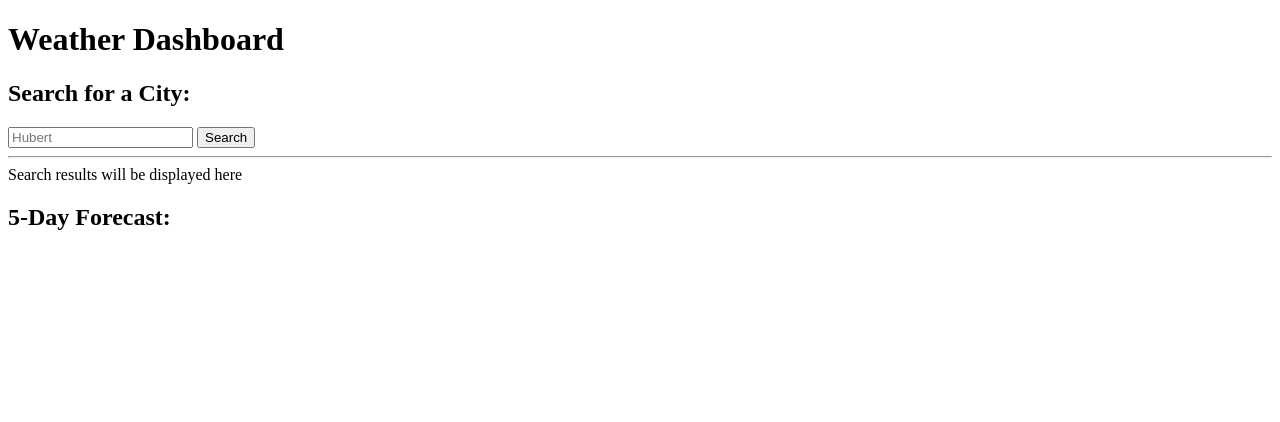
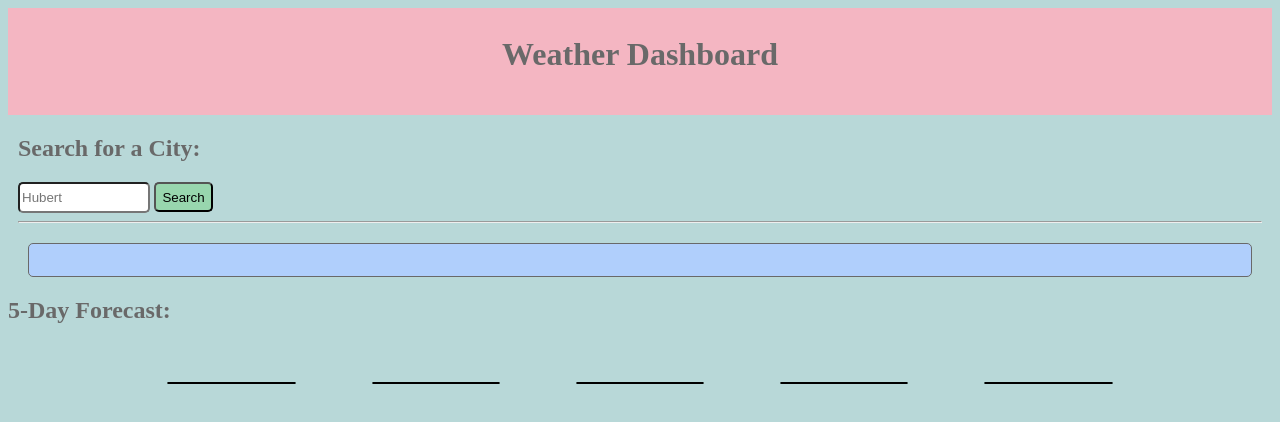
Before and after one commit to BrianMorse1/brian-morse-weather-app, a plain HTML site: page index.html in a window 1280 px wide. Drawn offline with Linux system fonts and the light colour scheme.

Commit message:
almost done, only working on styling

```diff
--- a/index.html
+++ b/index.html
@@ -5,6 +5,7 @@
     <meta http-equiv="X-UA-Compatible" content="IE=edge">
     <meta name="viewport" content="width=device-width, initial-scale=1.0">
     <title>Weather Dashboard</title>
+    <link rel="stylesheet" href="styles.css">
 </head>
 <body>
     <header>
@@ -21,7 +22,7 @@
 
     <div id="past-searches"></div>
 
-    <div id="display-results">Search results will be displayed here
+    <div id="display-results">
         <p id="city-name"></p>
         <p id="current-date"></p>
         <img id="current-weather-icon" alt="icon diplaying current weather" style="display: none;"></img>
--- a/index.js
+++ b/index.js
@@ -82,7 +82,6 @@ const getGeo = () => {
 
         //uses data from geocoding for fetch request to open weather api and sets attributes of DOM to recieved information
         const getWeather = async () => {
-              resultDiv.textContent = '';
               const response = await fetch(`https://api.openweathermap.org/data/2.5/forecast?lat=${lat}&lon=${long}&appid=${openweatherKey}`);
               const data = await response.json();
               iconCode = data.list[0].weather[0].icon;
@@ -118,13 +117,6 @@ const getGeo = () => {
               forecast5.innerHTML = date5 + '<br>' + kelvinToFarenheit(data.list[39].main.temp) + '\u00B0' + "<br>" + "Wind speed: " + data.list[39].wind.speed + ' mph' + "<br>" + "Humidity: " + data.list[0].main.humidity + '%';
             };
 
-            //code to store past searches in local storage
-
-
-
-
-
-
     //function to call both previous functions
     const formHandler = async (event) =>{
         event.preventDefault();
--- a/styles.css
+++ b/styles.css
@@ -0,0 +1,64 @@
+header {
+    background-color: #F4b6c2;
+    height: 100px;
+    text-align: center;
+    padding-top: 7px;
+    width: 100%;
+}
+
+body {
+    background-color: #b8d8d8;
+    color: #696969;
+}
+
+form {
+    margin-top: 10px;
+    margin-left: 10px;
+    margin-right: 10px;
+    margin-bottom: 10px;
+}
+
+#search-input {
+    width: 10%;
+    height: 25px;
+    border-radius: 5px;
+}
+
+#submit {
+    height: 30px;
+    background-color: #98d6ae;
+    border-radius: 5px;
+}
+
+#display-results {
+    border-style: solid;
+    border-width: .5px;
+    justify-content: center;
+    align-items: center;
+    border-radius: 5px;
+    background-color: #B0CFFC;
+    text-align: center;
+    display: flex;
+    margin: 20px;
+}
+
+#forecast-container {
+    display: flex;
+    flex-direction: row;
+    justify-content: center;
+
+}
+
+#forecast-card-1, #forecast-card-2, #forecast-card-3,
+#forecast-card-4, #forecast-card-5 {
+    border-style: solid;
+    border-width: .25px;
+    justify-content: center;
+    align-items: center;
+    border-radius: 5px;
+    width: 10%;
+    background-color: #98d6ae;
+    border-style:groove;
+    border-color: black;
+    margin: 3%;
+}
```
